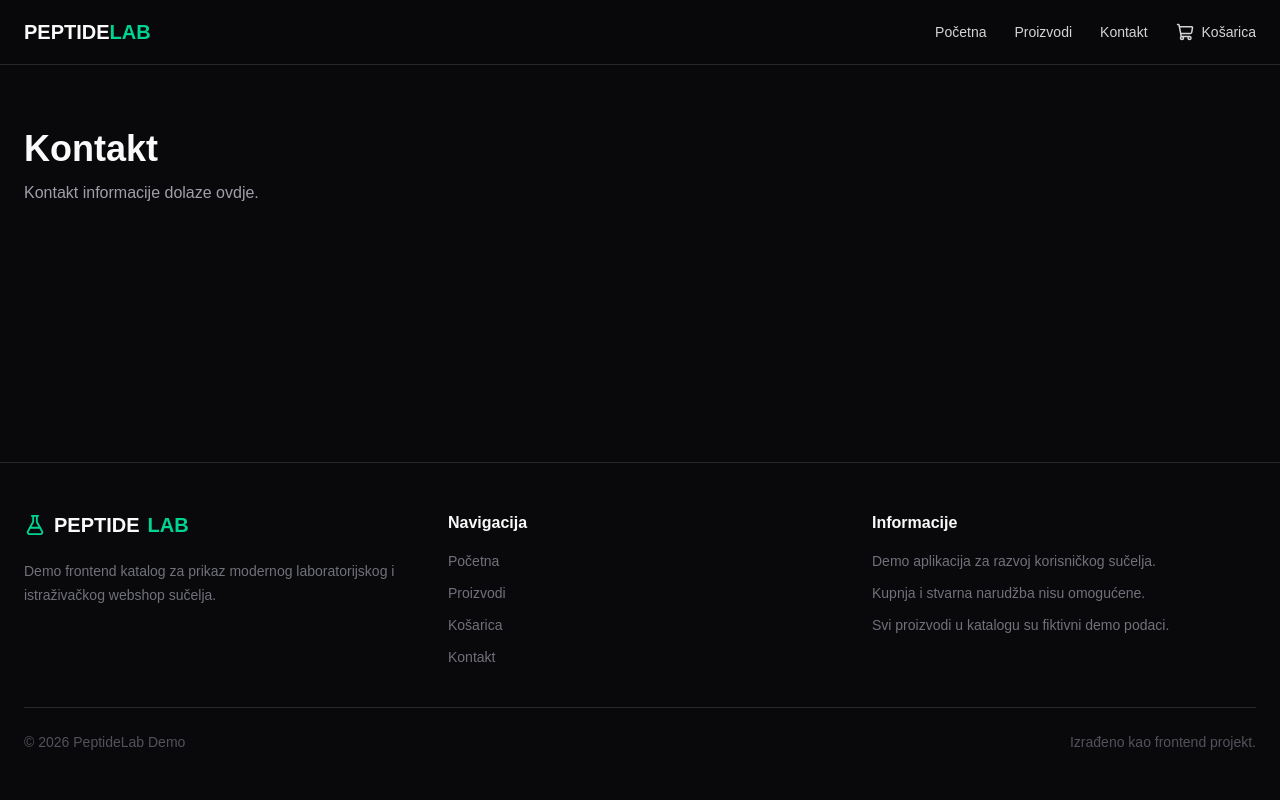
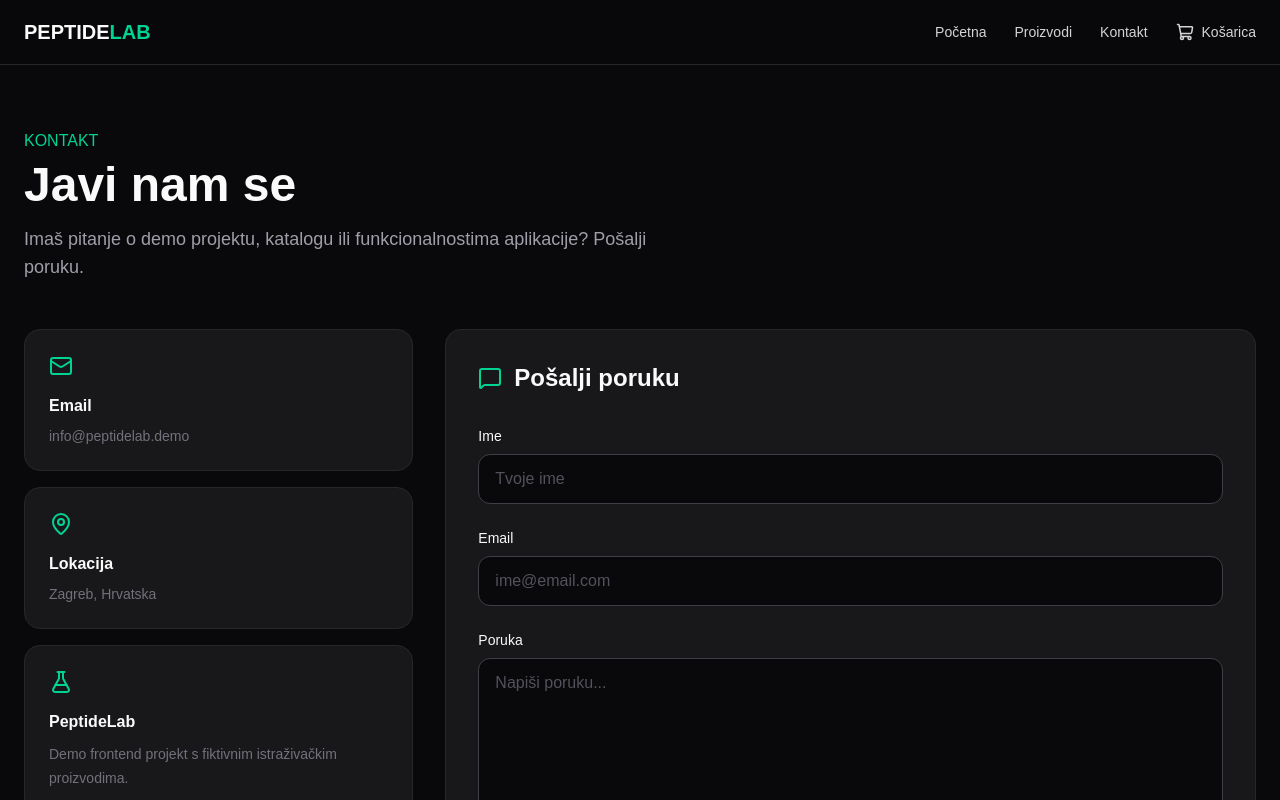
Before and after one commit to VrachoxWizard/peptids-shop, a React (Vite) app: page /kontakt in a window 1280 px wide. Shown: the top 800 px of the page. Built offline with nearby package versions, Linux system fonts and the light colour scheme.

Commit message:
Add validated contact form

```diff
--- a/src/pages/Contact.tsx
+++ b/src/pages/Contact.tsx
@@ -1,9 +1,247 @@
+import { useState } from "react";
+import {
+  CheckCircle2,
+  FlaskConical,
+  Mail,
+  MapPin,
+  MessageSquare,
+} from "lucide-react";
+import { z } from "zod";
+
+const contactSchema = z.object({
+  name: z.string().min(2, "Ime mora imati barem 2 znaka."),
+
+  email: z.string().email("Unesi ispravnu email adresu."),
+
+  message: z.string().min(10, "Poruka mora imati barem 10 znakova."),
+});
+
+type FormData = {
+  name: string;
+  email: string;
+  message: string;
+};
+
+type FormErrors = Partial<Record<keyof FormData, string>>;
+
 export default function Contact() {
+  const [formData, setFormData] = useState<FormData>({
+    name: "",
+    email: "",
+    message: "",
+  });
+
+  const [errors, setErrors] = useState<FormErrors>({});
+  const [submitted, setSubmitted] = useState(false);
+
+  function handleChange(
+    event:
+      | React.ChangeEvent<HTMLInputElement>
+      | React.ChangeEvent<HTMLTextAreaElement>,
+  ) {
+    const { name, value } = event.target;
+
+    setFormData((current) => ({
+      ...current,
+      [name]: value,
+    }));
+
+    setErrors((current) => ({
+      ...current,
+      [name]: undefined,
+    }));
+
+    setSubmitted(false);
+  }
+
+  function handleSubmit(event: React.FormEvent<HTMLFormElement>) {
+    event.preventDefault();
+
+    const result = contactSchema.safeParse(formData);
+
+    if (!result.success) {
+      const newErrors: FormErrors = {};
+
+      result.error.issues.forEach((issue) => {
+        const field = issue.path[0] as keyof FormData;
+
+        newErrors[field] = issue.message;
+      });
+
+      setErrors(newErrors);
+      return;
+    }
+
+    setErrors({});
+    setSubmitted(true);
+
+    setFormData({
+      name: "",
+      email: "",
+      message: "",
+    });
+  }
+
   return (
-    <div className="max-w-7xl mx-auto px-6 py-16">
-      <h1 className="text-4xl font-bold">Kontakt</h1>
+    <main className="max-w-7xl mx-auto px-6 py-16">
+      {/* Header */}
+      <div className="max-w-2xl mb-12">
+        <p className="text-emerald-400 font-medium">KONTAKT</p>
 
-      <p className="text-zinc-400 mt-3">Kontakt informacije dolaze ovdje.</p>
-    </div>
+        <h1 className="text-4xl md:text-5xl font-bold mt-2">Javi nam se</h1>
+
+        <p className="text-zinc-400 mt-4 text-lg">
+          Imaš pitanje o demo projektu, katalogu ili funkcionalnostima
+          aplikacije? Pošalji poruku.
+        </p>
+      </div>
+
+      <div className="grid gap-8 lg:grid-cols-3">
+        {/* Kontakt informacije */}
+        <div className="space-y-4">
+          <div className="rounded-2xl border border-zinc-800 bg-zinc-900 p-6">
+            <Mail size={24} className="text-emerald-400" />
+
+            <h2 className="font-semibold mt-4">Email</h2>
+
+            <p className="text-sm text-zinc-500 mt-2">info@peptidelab.demo</p>
+          </div>
+
+          <div className="rounded-2xl border border-zinc-800 bg-zinc-900 p-6">
+            <MapPin size={24} className="text-emerald-400" />
+
+            <h2 className="font-semibold mt-4">Lokacija</h2>
+
+            <p className="text-sm text-zinc-500 mt-2">Zagreb, Hrvatska</p>
+          </div>
+
+          <div className="rounded-2xl border border-zinc-800 bg-zinc-900 p-6">
+            <FlaskConical size={24} className="text-emerald-400" />
+
+            <h2 className="font-semibold mt-4">PeptideLab</h2>
+
+            <p className="text-sm leading-6 text-zinc-500 mt-2">
+              Demo frontend projekt s fiktivnim istraživačkim proizvodima.
+            </p>
+          </div>
+        </div>
+
+        {/* Forma */}
+        <div className="lg:col-span-2 rounded-2xl border border-zinc-800 bg-zinc-900 p-6 md:p-8">
+          <div className="flex items-center gap-3 mb-8">
+            <MessageSquare size={24} className="text-emerald-400" />
+
+            <h2 className="text-2xl font-bold">Pošalji poruku</h2>
+          </div>
+
+          {submitted && (
+            <div className="mb-6 flex items-start gap-3 rounded-xl border border-emerald-400/30 bg-emerald-400/10 p-4">
+              <CheckCircle2
+                size={20}
+                className="mt-0.5 shrink-0 text-emerald-400"
+              />
+
+              <div>
+                <p className="font-semibold text-emerald-400">
+                  Poruka je zaprimljena
+                </p>
+
+                <p className="text-sm text-zinc-400 mt-1">
+                  Ovo je demo forma pa se poruka trenutno ne šalje na pravi
+                  server.
+                </p>
+              </div>
+            </div>
+          )}
+
+          <form onSubmit={handleSubmit} className="space-y-6">
+            {/* Ime */}
+            <div>
+              <label htmlFor="name" className="block text-sm font-medium mb-2">
+                Ime
+              </label>
+
+              <input
+                id="name"
+                name="name"
+                type="text"
+                value={formData.name}
+                onChange={handleChange}
+                placeholder="Tvoje ime"
+                className={`w-full rounded-xl border bg-zinc-950 px-4 py-3 outline-none transition placeholder:text-zinc-600 ${
+                  errors.name
+                    ? "border-red-500"
+                    : "border-zinc-700 focus:border-emerald-400"
+                }`}
+              />
+
+              {errors.name && (
+                <p className="text-sm text-red-400 mt-2">{errors.name}</p>
+              )}
+            </div>
+
+            {/* Email */}
+            <div>
+              <label htmlFor="email" className="block text-sm font-medium mb-2">
+                Email
+              </label>
+
+              <input
+                id="email"
+                name="email"
+                type="email"
+                value={formData.email}
+                onChange={handleChange}
+                placeholder="ime@email.com"
+                className={`w-full rounded-xl border bg-zinc-950 px-4 py-3 outline-none transition placeholder:text-zinc-600 ${
+                  errors.email
+                    ? "border-red-500"
+                    : "border-zinc-700 focus:border-emerald-400"
+                }`}
+              />
+
+              {errors.email && (
+                <p className="text-sm text-red-400 mt-2">{errors.email}</p>
+              )}
+            </div>
+
+            {/* Poruka */}
+            <div>
+              <label
+                htmlFor="message"
+                className="block text-sm font-medium mb-2"
+              >
+                Poruka
+              </label>
+
+              <textarea
+                id="message"
+                name="message"
+                rows={6}
+                value={formData.message}
+                onChange={handleChange}
+                placeholder="Napiši poruku..."
+                className={`w-full resize-none rounded-xl border bg-zinc-950 px-4 py-3 outline-none transition placeholder:text-zinc-600 ${
+                  errors.message
+                    ? "border-red-500"
+                    : "border-zinc-700 focus:border-emerald-400"
+                }`}
+              />
+
+              {errors.message && (
+                <p className="text-sm text-red-400 mt-2">{errors.message}</p>
+              )}
+            </div>
+
+            <button
+              type="submit"
+              className="rounded-xl bg-emerald-400 px-6 py-3 font-semibold text-zinc-950 hover:bg-emerald-300 transition"
+            >
+              Pošalji poruku
+            </button>
+          </form>
+        </div>
+      </div>
+    </main>
   );
 }
```
